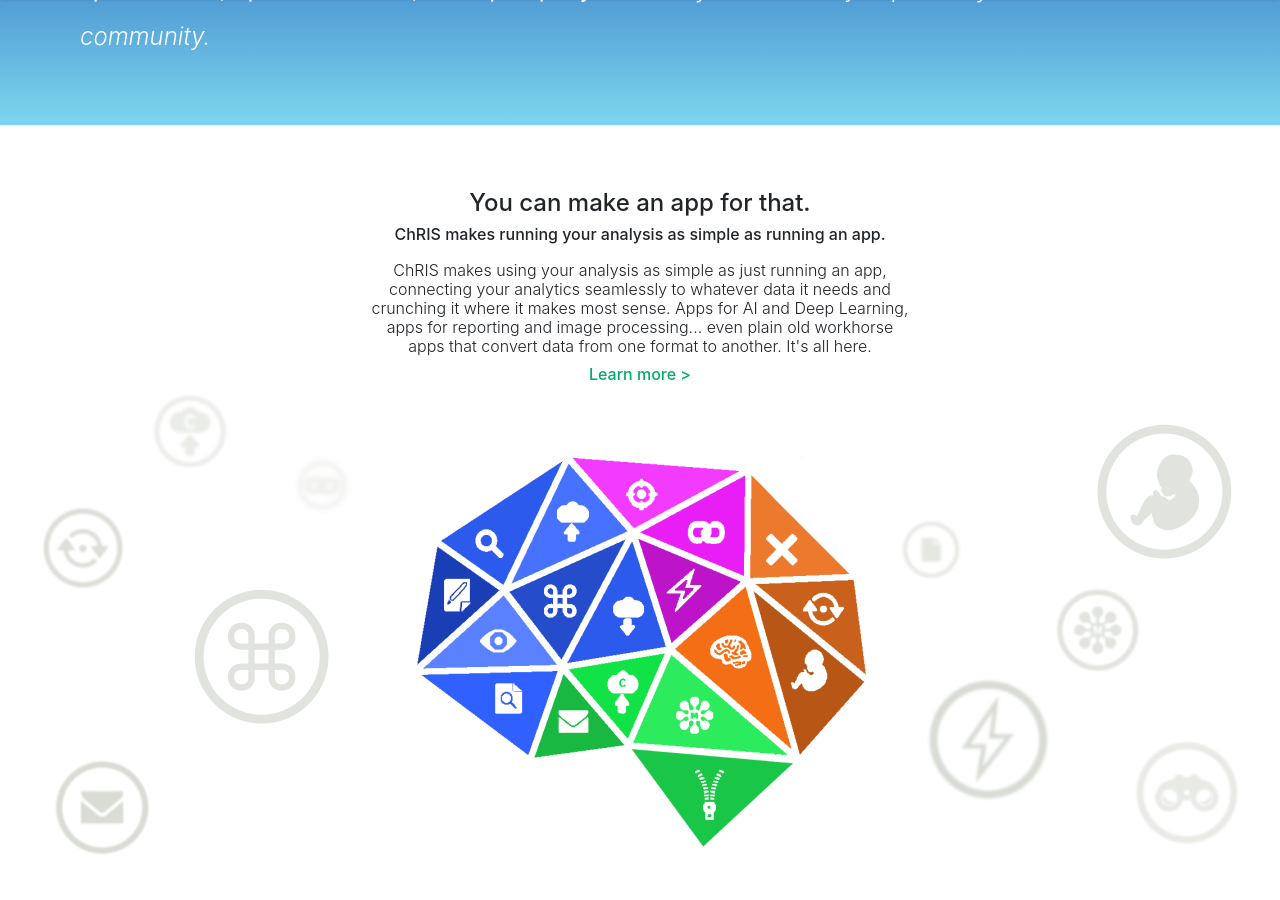
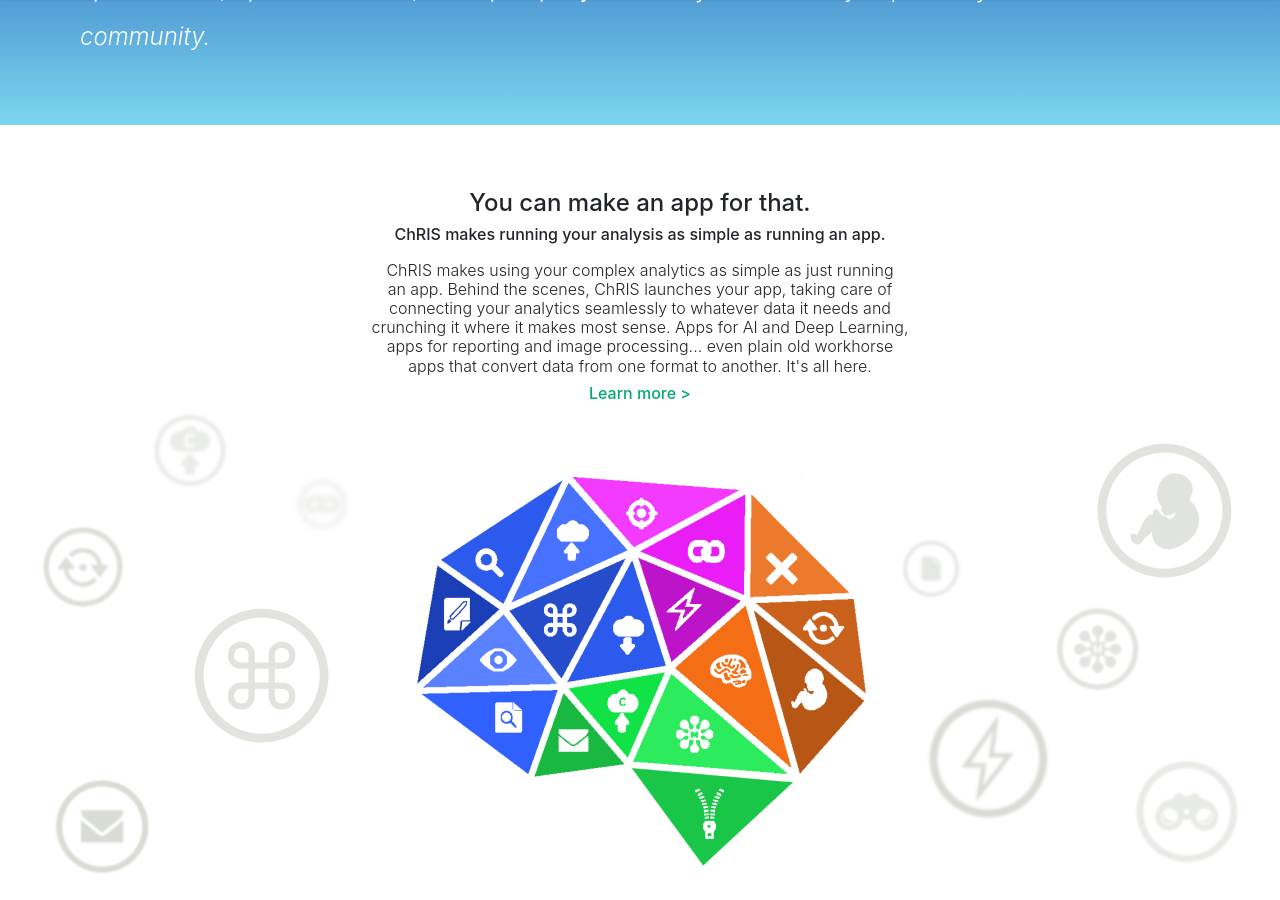
Before and after one commit to FNNDSC/website-old, a Jekyll site: the page built from index.html, in a window 1280 px wide and 900 px high, scrolled down 1774 px. Built offline with Jekyll 4.4.1, drawn with Linux system fonts in a browser that asks for light colours; nearby versions of some CDN libraries; some web fonts are replaced; the list of posts is cut into pages by our own code; a style sheet for code colours, icons or effects is not loaded.

Commit message:
More/minor text updates

```diff
--- a/_includes/jumbotron_front.html
+++ b/_includes/jumbotron_front.html
@@ -71,7 +71,8 @@
   <h4>You can make an app for that.</h4>
   <h6>ChRIS makes running your analysis as simple as running an app.</h6>
   <h6 class="font-weight-light mt-lg-3">
-        ChRIS makes using your analysis as simple as just running an app,
+        ChRIS makes using your complex analytics as simple as just running
+    <br>an app. Behind the scenes, ChRIS launches your app, taking care of
     <br>connecting your analytics seamlessly to whatever data it needs and <br>crunching it where it makes most sense. Apps for AI and Deep Learning, <br>apps for reporting and image processing... even plain old workhorse <br>apps that convert data from one format to another. It's all here.
     </h6>
 
```
